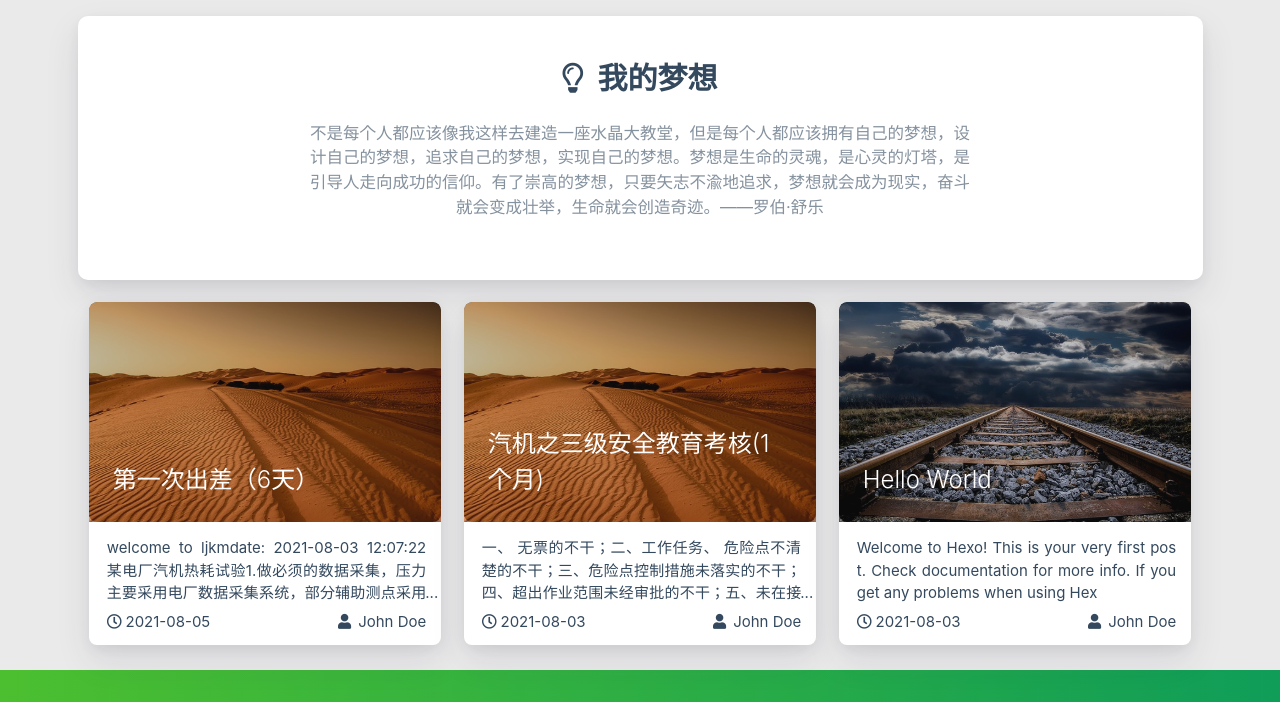
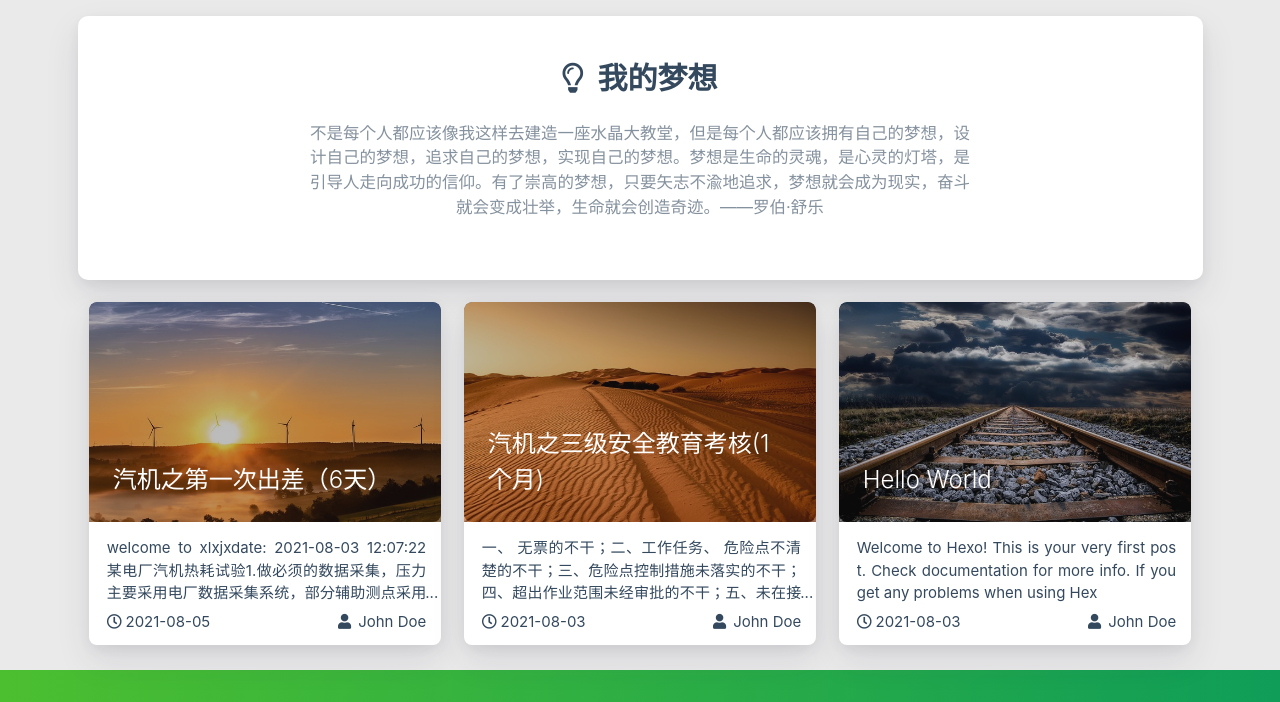
Before and after one commit to Gaga2068/Gaga2068.github.io, a plain HTML site: page index.html in a window 1280 px wide. Shown: the part 802-1504 px from the top of the page. Drawn offline with nearby package versions, Linux system fonts and the light colour scheme; some packages are replaced by stand-ins of ours; no server answers; a script that the page names is missing.

Commit message:
Site updated: 2021-08-05 08:44:34

```diff
--- a/index.html
+++ b/index.html
@@ -559,17 +559,17 @@
                         <div class="card-image">
 
 
-                            <img src="/medias/featureimages/9.jpg" class="responsive-img" alt="第一次出差（6天）">
+                            <img src="/medias/featureimages/23.jpg" class="responsive-img" alt="汽机之第一次出差（6天）">
 
-                            <span class="card-title">第一次出差（6天）</span>
+                            <span class="card-title">汽机之第一次出差（6天）</span>
                         </div>
                     </a>
 
                     <div class="card-content article-content">
                         <div class="summary block-with-text">
 
-                                welcome to ljkmdate: 2021-08-03 12:07:22
-某电厂汽机热耗试验1.做必须的数据采集，压力主要采用电厂数据采集系统，部分辅助测点采用标准压力表，大气压力采用日本横河数显式压力计。2.在凝泵水泵A入口压力表
+                                welcome to xlxjxdate: 2021-08-03 12:07:22
+某电厂汽机热耗试验1.做必须的数据采集，压力主要采用电厂数据采集系统，部分辅助测点采用标准压力表，大气压力采用日本横河数显式压力计。2.在凝泵水泵A入口压力
 
                         </div>
                         <div class="publish-info">
```
Also changed, not shown: 2021/08/03/汽机之三级安全教育考核/index.html (+4 -4 lines), 2021/08/05/第一次出差（6天）/index.html (+9 -9 lines), archives/2021/08/index.html (+4 -4 lines), archives/2021/index.html (+4 -4 lines), archives/index.html (+4 -4 lines).
